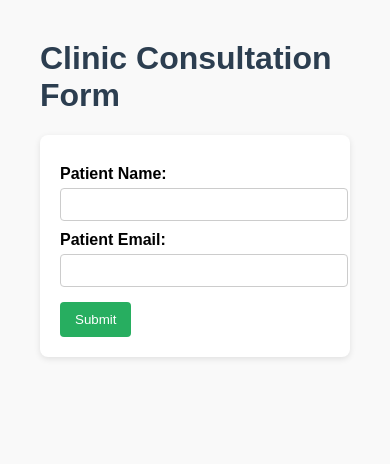
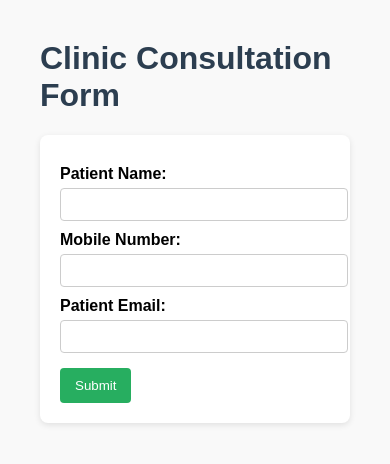
Before and after one commit to vaishaleepurohit1989-ai/homeopathic-clinic, a Flask app: page / in a window 390 px wide. Shown: the top 464 px of the page. Run offline with Flask 3, Linux system fonts and the light colour scheme.

Commit message:
adding mobile no.

```diff
--- a/templates/index.html
+++ b/templates/index.html
@@ -51,8 +51,11 @@
         <label for="name">Patient Name:</label>
         <input type="text" id="name" name="name" required>
 
+        <label for="mobile">Mobile Number:</label>
+        <input type="text" id="mobile" name="mobile" required>
+
         <label for="email">Patient Email:</label>
-        <input type="email" id="email" name="email">
+        <input type="email" id="email" name="email" required>
 
         <button type="submit">Submit</button>
     </form>
```
